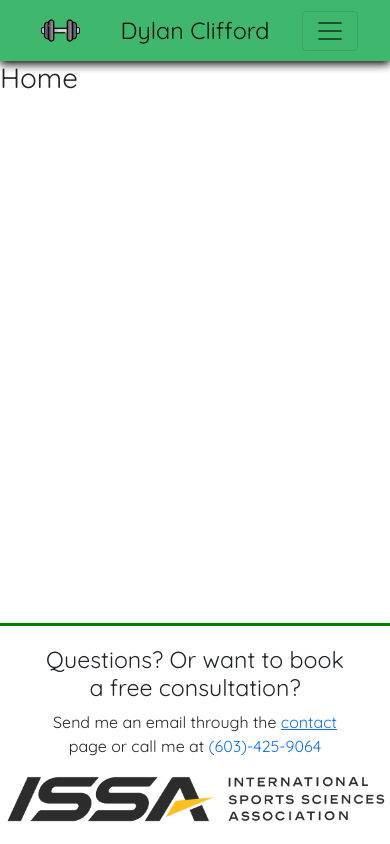
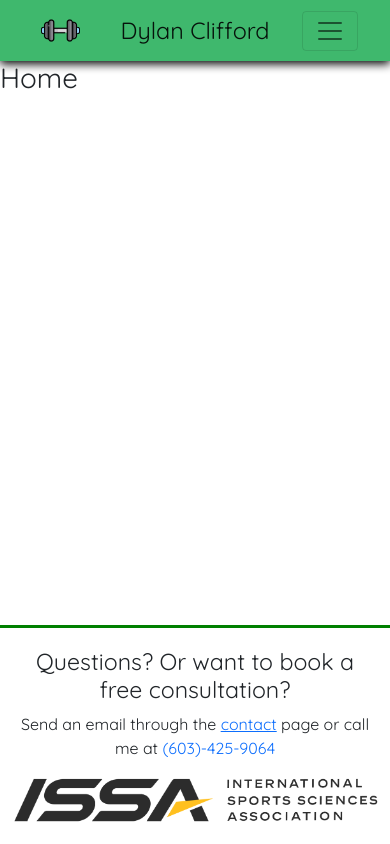
Before and after one commit to scottgeleas/Personal-Trainer, a React (Create React App) app: page / in a window 390 px wide. Built offline with nearby package versions, Linux system fonts and the light colour scheme.

Commit message:
changed footer formatting, added no-wrap to phone number and consultation text, media query for image size

```diff
--- a/src/components/Footer/index.css
+++ b/src/components/Footer/index.css
@@ -1,37 +1,42 @@
 #footer {
-    display: flex;
-    flex-direction: row;
-    justify-content: center;
-    flex-wrap: wrap;
-    align-items: center;
     position: absolute;
     bottom: 0;
     width: 100%;
     border-top: 3px solid green;
-    padding-top: 20px;
-    padding-bottom: 20px;
+    padding: 20px;
 }
 
-#information {
-    width: 100%;
+#footer .row:first-child {
+    display: flex;
+    justify-content: center;
+}
+
+#contact {
     text-align: center;
+    padding: 0;
+}
+
+#contact h3 span {
+    white-space: nowrap;
 }
 
 #phone {
     text-decoration: none;
-}
-
-.contact {
-    padding: 0;
-}
-
-#col {
-    padding: 0;
-    margin: 0 12px;
+    white-space: nowrap;
 }
 
 #certification {
-    display: block;
-    height: 50px;
-    width: auto;
+    display: flex;
+    justify-content: center;
+    align-items: center;
 }
+
+#certification img {
+    height: 3rem;
+}
+
+@media screen and (max-width: 375px) {
+    #certification img {
+        height: 2rem;
+    }
+}
--- a/src/components/Footer/index.js
+++ b/src/components/Footer/index.js
@@ -7,32 +7,26 @@ import issa from '../../images/trainer-certification.png';
 export default function Footer() {
     return (
         <footer>
-            <Container fluid id='footer'>
+            <Container fluid id="footer">
                 <Row>
-                    <Col id='col'>
-                        <Container id='information'>
+                    <Col xs={12}>
+                        <Container id="contact">
                             <h3>
-                                Questions? Or want to book a free consultation?
+                                Questions? Or want to book a{' '}
+                                <span>free consultation?</span>
                             </h3>
                             <p>
-                                Send me an email through the{' '}
-                                <Link to='/contact'>contact</Link> page or call
+                                Send an email through the{' '}
+                                <Link to="/contact">contact</Link> page or call
                                 me at{' '}
-                                <a id='phone' href='tel:+1-603-425-9064'>
+                                <a id="phone" href="tel:+1-603-425-9064">
                                     (603)-425-9064
                                 </a>
                             </p>
                         </Container>
                     </Col>
-                </Row>
-
-                <Row>
-                    <Col className='contact'>
-                        <img
-                            id='certification'
-                            src={issa}
-                            alt='issa-certification'
-                        ></img>
+                    <Col id="certification">
+                        <img src={issa} alt="issa-certification"></img>
                     </Col>
                 </Row>
             </Container>
```
